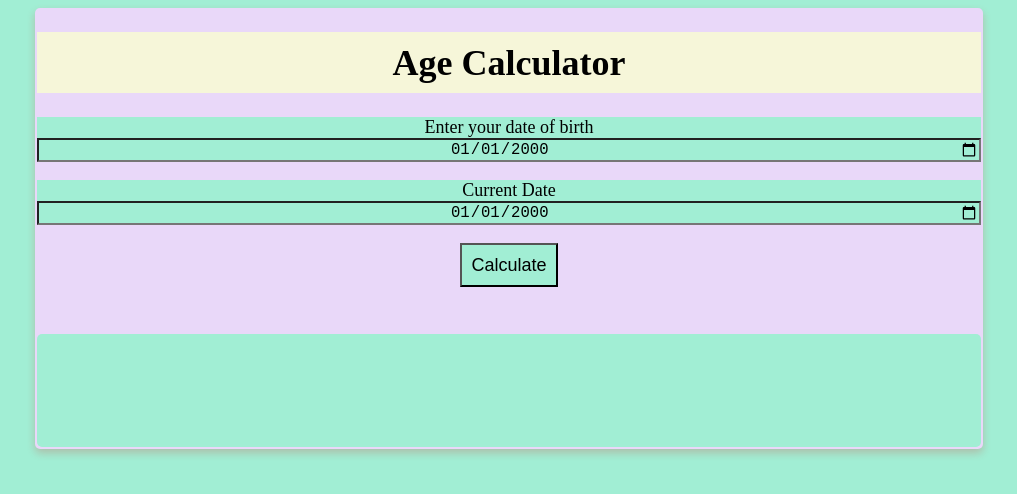
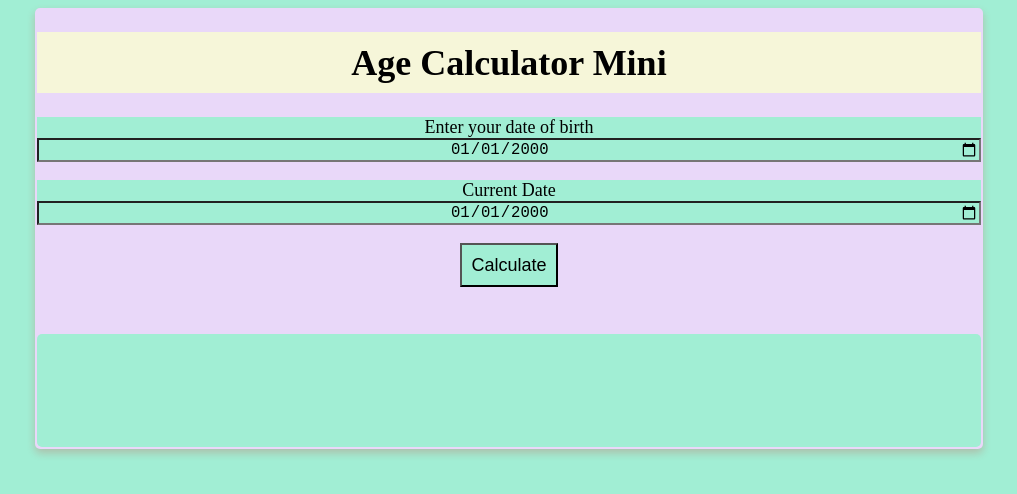
Before and after one commit to ejazulhaque09/Age-Calculator, a plain HTML site: page index.html in a window 1280 px wide. Shown: the whole page, without its empty margins (131-1148 px from the left). Drawn offline with Linux system fonts and the light colour scheme.

Commit message:
Name changed

```diff
--- a/index.html
+++ b/index.html
@@ -9,7 +9,7 @@
 <body>
     <div class="card">
         <header>
-            <h1> Age Calculator</h1>
+            <h1> Age Calculator Mini</h1>
         </header>
 
         <div>
```
